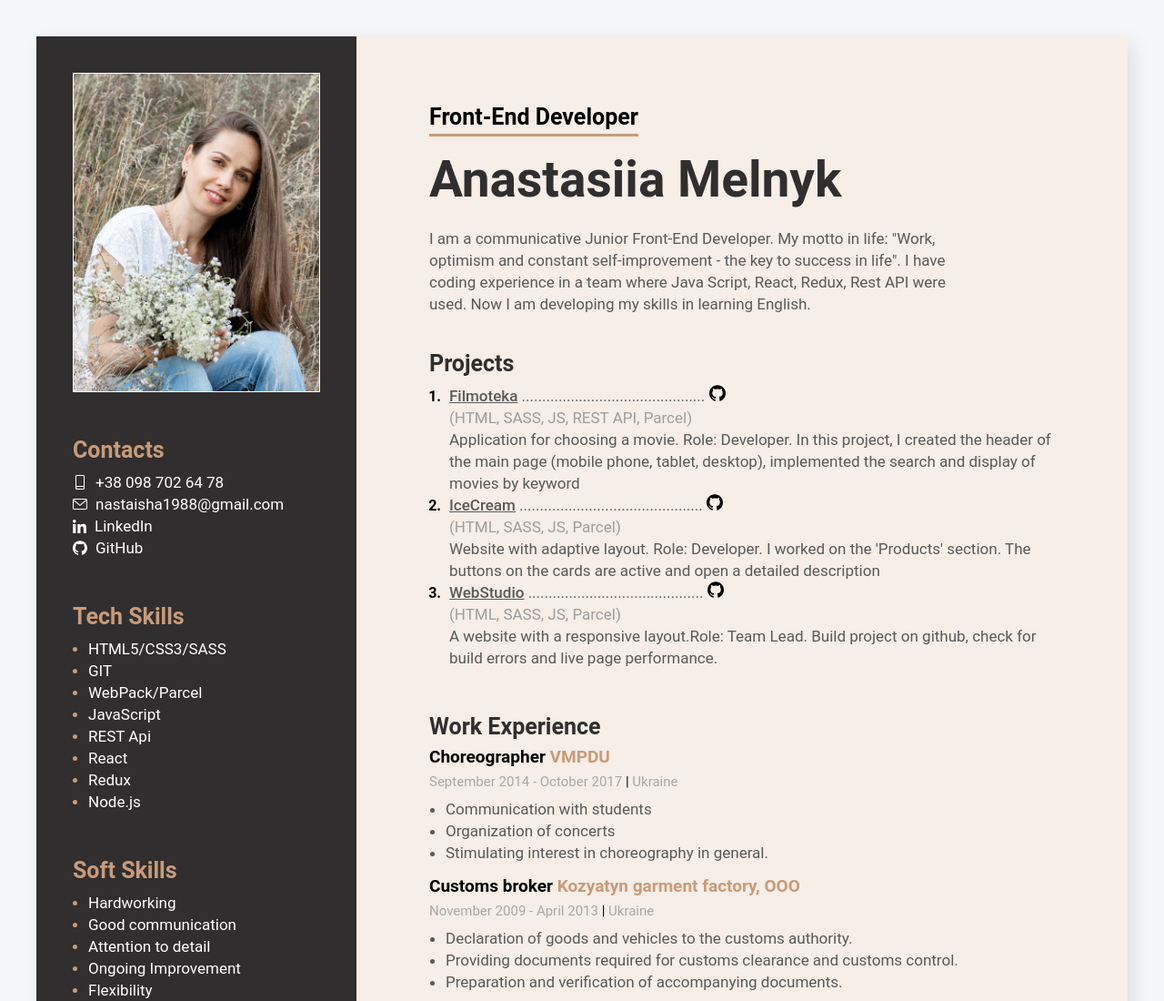
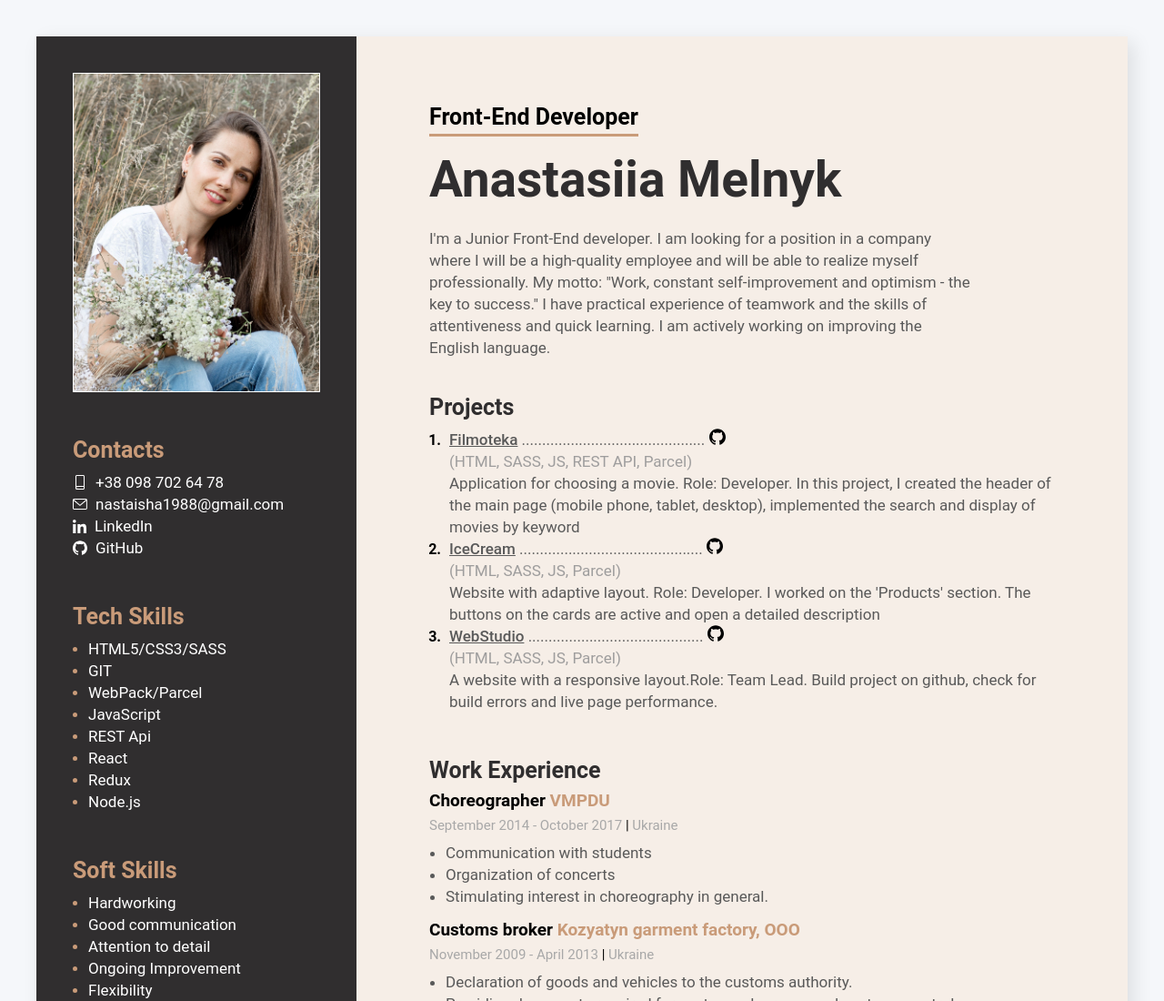
Before and after one commit to nastaisha1203/Anastasiia_Melnyk_resume, a plain HTML site: page index.html in a window 1280 px wide. Shown: the top 1100 px of the page at 91% size. Drawn offline with nearby package versions, Linux system fonts and the light colour scheme.

Commit message:
fix summary

```diff
--- a/index.html
+++ b/index.html
@@ -29,8 +29,7 @@
           <h1 class="about-me-name">Anastasiia Melnyk</h1>
 
           <p class="about-me-description">
-            I am a communicative Junior Front-End Developer. My motto in life: "Work, optimism and constant self-improvement - the key to success in life".
- I have coding experience in a team where Java Script, React, Redux, Rest API were used. Now I am developing my skills in learning English.
+            I'm a Junior Front-End developer. I am looking for a position in a company where I will be a high-quality employee and will be able to realize myself professionally. My motto: "Work, constant self-improvement and optimism - the key to success." I have practical experience of teamwork and the skills of attentiveness and quick learning. I am actively working on improving the English language.
           </p>
         </div>
 
```
